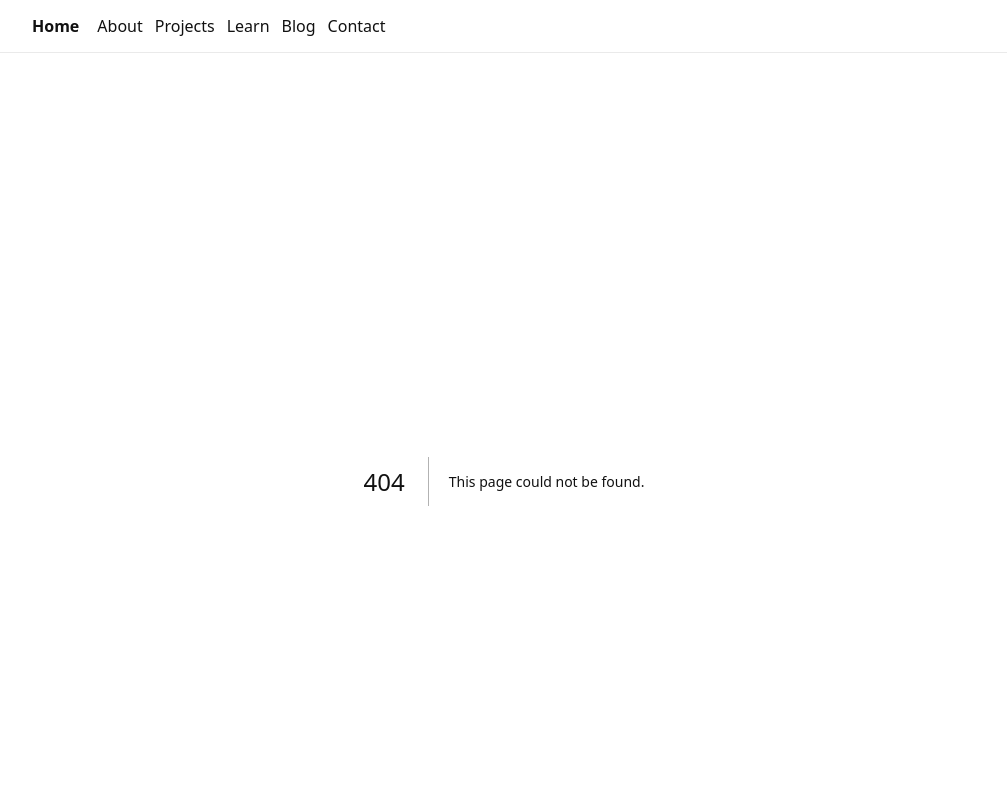
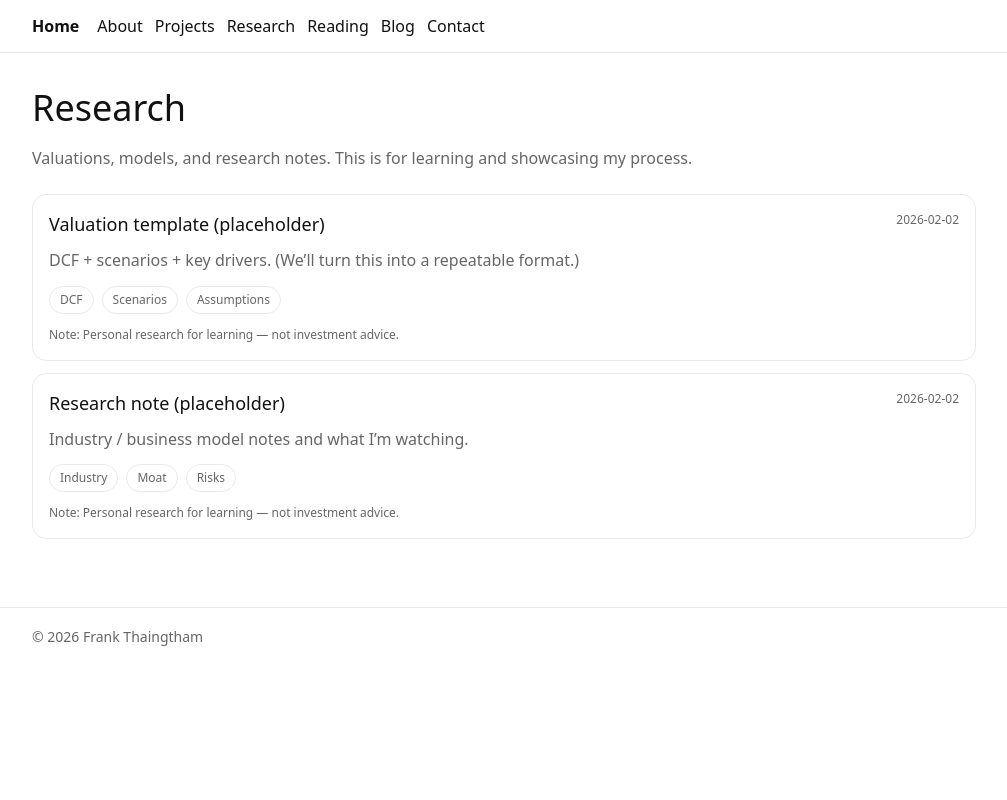
Before and after one commit to FrankThaingtham/personal-website, a Next.js app: page /research in a window 1280 px wide. Before the commit this address had no page. Shown: the top 800 px of the page, without its empty margins (136-1143 px from the left). Built offline with nearby package versions, Linux system fonts and the light colour scheme.

Commit message:
add research + reading pages; update nav and home

```diff
--- a/src/app/layout.tsx
+++ b/src/app/layout.tsx
@@ -34,33 +34,16 @@ export default function RootLayout({
               flexWrap: "wrap",
             }}
           >
-            <a
-              href="/"
-              style={{
-                fontWeight: 800,
-                textDecoration: "none",
-                color: "inherit",
-                marginRight: 6,
-              }}
-            >
+            <a href="/" style={{ fontWeight: 800, textDecoration: "none", color: "inherit", marginRight: 6 }}>
               Home
             </a>
 
-            <a href="/about" style={{ textDecoration: "none", color: "inherit" }}>
-              About
-            </a>
-            <a href="/projects" style={{ textDecoration: "none", color: "inherit" }}>
-              Projects
-            </a>
-            <a href="/learn" style={{ textDecoration: "none", color: "inherit" }}>
-              Learn
-            </a>
-            <a href="/blog" style={{ textDecoration: "none", color: "inherit" }}>
-              Blog
-            </a>
-            <a href="/contact" style={{ textDecoration: "none", color: "inherit" }}>
-              Contact
-            </a>
+            <a href="/about" style={{ textDecoration: "none", color: "inherit" }}>About</a>
+            <a href="/projects" style={{ textDecoration: "none", color: "inherit" }}>Projects</a>
+            <a href="/research" style={{ textDecoration: "none", color: "inherit" }}>Research</a>
+            <a href="/reading" style={{ textDecoration: "none", color: "inherit" }}>Reading</a>
+            <a href="/blog" style={{ textDecoration: "none", color: "inherit" }}>Blog</a>
+            <a href="/contact" style={{ textDecoration: "none", color: "inherit" }}>Contact</a>
           </nav>
         </header>
 
--- a/src/app/learn/page.tsx
+++ /dev/null
@@ -1,53 +0,0 @@
-type Item = {
-  title: string;
-  note: string;
-  status: "Now" | "Next" | "Later";
-};
-
-const items: Item[] = [
-  { title: "Next.js + Cloudflare Pages", note: "Building and deploying my personal site.", status: "Now" },
-  { title: "Portfolio projects", note: "Shipping analyst-style projects (finance + data).", status: "Now" },
-  { title: "Blog system (MDX)", note: "Add real blog posts with a clean structure.", status: "Next" },
-  { title: "Research/valuation templates", note: "Standardize writeups and assumptions.", status: "Next" },
-  { title: "Portfolio/performance page", note: "Process-focused, not just gains.", status: "Later" },
-];
-
-function StatusPill({ status }: { status: Item["status"] }) {
-  return (
-    <span
-      style={{
-        border: "1px solid var(--border)",
-        borderRadius: 999,
-        padding: "4px 10px",
-        fontSize: 12,
-        color: "var(--muted)",
-      }}
-    >
-      {status}
-    </span>
-  );
-}
-
-export default function LearnPage() {
-  return (
-    <>
-      <h1 className="h1" style={{ fontSize: 36 }}>Learn</h1>
-      <p className="p">A lightweight learning log — what I’m working on and what’s next.</p>
-
-      <div className="grid" style={{ marginTop: 22 }}>
-        {items.map((it) => (
-          <div key={it.title} className="card">
-            <div style={{ display: "flex", justifyContent: "space-between", gap: 12, flexWrap: "wrap" }}>
-              <h2 style={{ fontSize: 18, margin: 0 }}>{it.title}</h2>
-              <StatusPill status={it.status} />
-            </div>
-
-            <p style={{ margin: "10px 0 0", color: "var(--muted)", lineHeight: 1.6 }}>
-              {it.note}
-            </p>
-          </div>
-        ))}
-      </div>
-    </>
-  );
-}
--- a/src/app/page.tsx
+++ b/src/app/page.tsx
@@ -8,60 +8,27 @@ export default function HomePage() {
       </p>
 
       <div style={{ display: "flex", gap: 12, flexWrap: "wrap", marginTop: 18 }}>
-        <a className="btn"
-          href="/about"
-          style={{
-            textDecoration: "none",
-            border: "1px solid var(--border)",
-            padding: "10px 14px",
-            borderRadius: 12,
-            color: "inherit",
-            fontWeight: 600,
-          }}
-        >
-          About Me
-        </a>
-
-        <a className="btn"
-          href="/projects"
-          style={{
-            textDecoration: "none",
-            border: "1px solid var(--border)",
-            padding: "10px 14px",
-            borderRadius: 12,
-            color: "inherit",
-            fontWeight: 600,
-          }}
-        >
-          View Projects
-        </a>
-
-        <a className="btn"
-          href="/contact"
-          style={{
-            textDecoration: "none",
-            border: "1px solid var(--border)",
-            padding: "10px 14px",
-            borderRadius: 12,
-            color: "inherit",
-            fontWeight: 600,
-          }}
-        >
-          Contact
-        </a>
+        <a className="btn" href="/about">About</a>
+        <a className="btn" href="/projects">Projects</a>
+        <a className="btn" href="/research">Research</a>
+        <a className="btn" href="/reading">Reading</a>
+        <a className="btn" href="/contact">Contact</a>
       </div>
 
       <section style={{ marginTop: 34 }}>
         <h2 className="h2">Start here</h2>
         <ul style={{ lineHeight: 1.9, paddingLeft: 18, marginTop: 0 }}>
           <li>
-            <a href="/about">About</a> — my background + resume links
+            <a href="/about">About</a> — my background + links
           </li>
           <li>
             <a href="/projects">Projects</a> — things I’ve built
           </li>
           <li>
-            <a href="/learn">Learn</a> — my current learning log
+            <a href="/research">Research</a> — valuations and notes (process-focused)
+          </li>
+          <li>
+            <a href="/reading">Reading</a> — books + takeaways
           </li>
           <li>
             <a href="/blog">Blog</a> — longer writing
--- /dev/null
+++ b/src/app/reading/page.tsx
@@ -0,0 +1,82 @@
+type Book = {
+  title: string;
+  author: string;
+  status: "Reading" | "Next" | "Finished";
+  note?: string;
+  link?: string; // optional (Goodreads / Amazon / publisher)
+};
+
+const books: Book[] = [
+  {
+    title: "What Color Is Your Parachute?",
+    author: "Richard N. Bolles",
+    status: "Reading",
+    note: "Career clarity + job-search strategy.",
+  },
+  {
+    title: "One Up On Wall Street",
+    author: "Peter Lynch",
+    status: "Next",
+    note: "How to think about finding great companies.",
+  },
+  {
+    title: "The Little Book of Valuation",
+    author: "Aswath Damodaran",
+    status: "Finished",
+    note: "Valuation frameworks + drivers.",
+  },
+];
+
+function StatusPill({ status }: { status: Book["status"] }) {
+  return (
+    <span
+      style={{
+        border: "1px solid var(--border)",
+        borderRadius: 999,
+        padding: "4px 10px",
+        fontSize: 12,
+        color: "var(--muted)",
+      }}
+    >
+      {status}
+    </span>
+  );
+}
+
+export default function ReadingPage() {
+  return (
+    <>
+      <h1 className="h1" style={{ fontSize: 36 }}>Reading</h1>
+      <p className="p">
+        Books I’m reading (and notes that stick). I’ll keep this updated as I learn.
+      </p>
+
+      <div className="grid" style={{ marginTop: 22 }}>
+        {books.map((b) => (
+          <div key={`${b.title}-${b.author}`} className="card">
+            <div style={{ display: "flex", justifyContent: "space-between", gap: 12, flexWrap: "wrap" }}>
+              <h2 style={{ fontSize: 18, margin: 0 }}>
+                {b.link ? (
+                  <a href={b.link} style={{ textDecoration: "none" }} target="_blank" rel="noreferrer">
+                    {b.title}
+                  </a>
+                ) : (
+                  b.title
+                )}
+              </h2>
+              <StatusPill status={b.status} />
+            </div>
+
+            <p style={{ margin: "8px 0 0", color: "var(--muted)" }}>{b.author}</p>
+
+            {b.note ? (
+              <p style={{ margin: "10px 0 0", color: "var(--muted)", lineHeight: 1.6 }}>
+                {b.note}
+              </p>
+            ) : null}
+          </div>
+        ))}
+      </div>
+    </>
+  );
+}
--- /dev/null
+++ b/src/app/research/page.tsx
@@ -0,0 +1,71 @@
+type ResearchItem = {
+  title: string;
+  date: string; // YYYY-MM-DD
+  summary: string;
+  tags: string[];
+  href?: string; // later: link to full writeup page
+};
+
+const research: ResearchItem[] = [
+  {
+    title: "Valuation template (placeholder)",
+    date: "2026-02-02",
+    summary: "DCF + scenarios + key drivers. (We’ll turn this into a repeatable format.)",
+    tags: ["DCF", "Scenarios", "Assumptions"],
+  },
+  {
+    title: "Research note (placeholder)",
+    date: "2026-02-02",
+    summary: "Industry / business model notes and what I’m watching.",
+    tags: ["Industry", "Moat", "Risks"],
+  },
+];
+
+export default function ResearchPage() {
+  return (
+    <>
+      <h1 className="h1" style={{ fontSize: 36 }}>Research</h1>
+      <p className="p">
+        Valuations, models, and research notes. This is for learning and showcasing my process.
+      </p>
+
+      <div className="grid" style={{ marginTop: 22 }}>
+        {research.map((r) => (
+          <div key={r.title} className="card">
+            <div style={{ display: "flex", justifyContent: "space-between", gap: 12, flexWrap: "wrap" }}>
+              <h2 style={{ fontSize: 18, margin: 0 }}>
+                {r.href ? <a href={r.href} style={{ textDecoration: "none" }}>{r.title}</a> : r.title}
+              </h2>
+              <span style={{ fontSize: 12, color: "var(--muted)" }}>{r.date}</span>
+            </div>
+
+            <p style={{ margin: "10px 0 12px", color: "var(--muted)", lineHeight: 1.6 }}>
+              {r.summary}
+            </p>
+
+            <div style={{ display: "flex", gap: 8, flexWrap: "wrap" }}>
+              {r.tags.map((t) => (
+                <span
+                  key={t}
+                  style={{
+                    border: "1px solid var(--border)",
+                    borderRadius: 999,
+                    padding: "4px 10px",
+                    fontSize: 12,
+                    color: "var(--muted)",
+                  }}
+                >
+                  {t}
+                </span>
+              ))}
+            </div>
+
+            <p style={{ marginTop: 12, color: "var(--muted)", fontSize: 12 }}>
+              Note: Personal research for learning — not investment advice.
+            </p>
+          </div>
+        ))}
+      </div>
+    </>
+  );
+}
```
